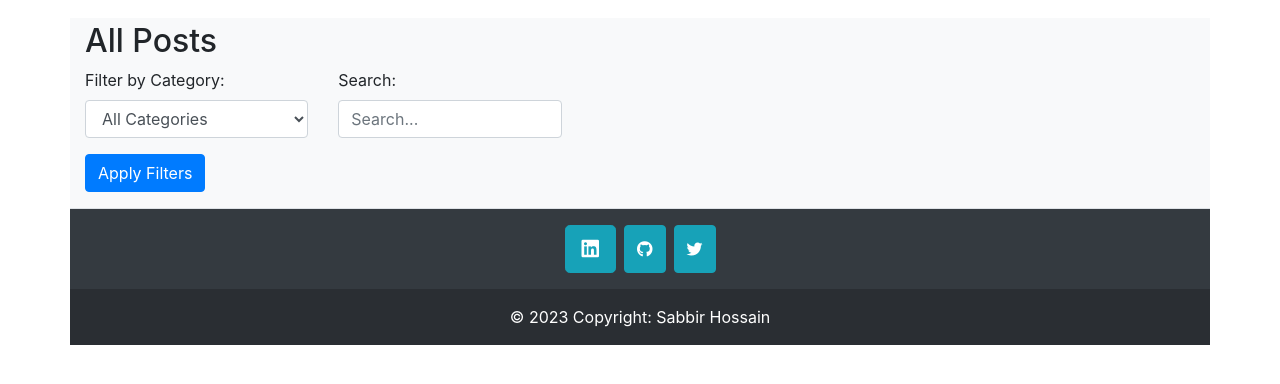
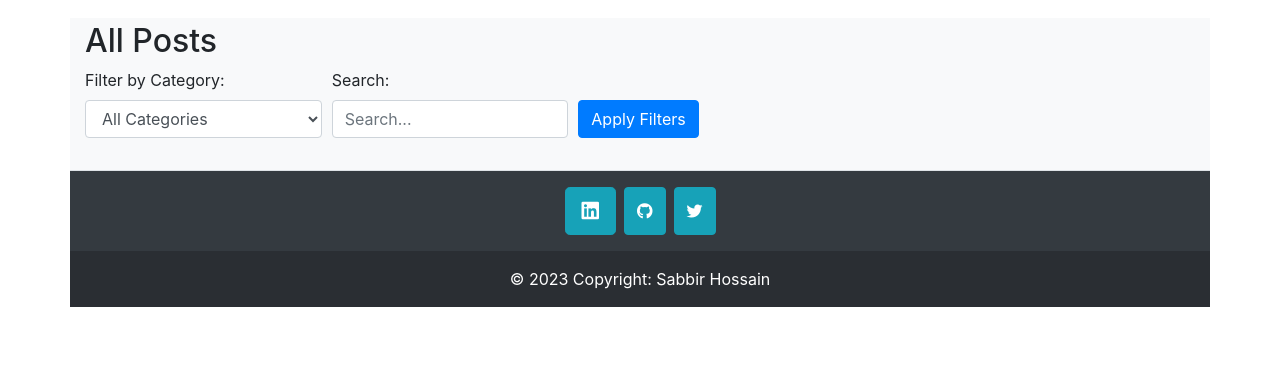
Before and after one commit to Sabbir1039/Blog-with-Django-Bootstrap, a Django app: page /posts/ in a window 1280 px wide. Shown: the part 62-446 px from the top of the page. Run offline with Django 4.2, Linux system fonts and the light colour scheme; data that the repository does not hold is empty.

Commit message:
filter button postion modified

```diff
--- a/blog_app/templates/blog_app/post_list.html
+++ b/blog_app/templates/blog_app/post_list.html
@@ -7,7 +7,7 @@
                 <h2 class="my-1">All Posts</h2>
 
                 <form class="my-2" method="GET" action="{% url 'post-list' %}">
-                    <div class="row">
+                    <div class="form-row align-items-center">
                         <div class="form-group col-md-4">
                             <label for="category">Filter by Category:</label>
                             <select name="category" class="form-control">
@@ -21,8 +21,11 @@
                             <label for="search">Search:</label>
                             <input type="text" name="search" class="form-control" placeholder="Search...">
                         </div>
+                        <div class="col-md-4 mt-3">
+                            <button type="submit" class="btn btn-md btn-primary">Apply Filters</button>
+                        </div>
                     </div>
-                    <button type="submit" class="btn btn-md btn-primary">Apply Filters</button>
+
                 </form>
 
                 <!-- Display category name when user request for specific category post -->
```
